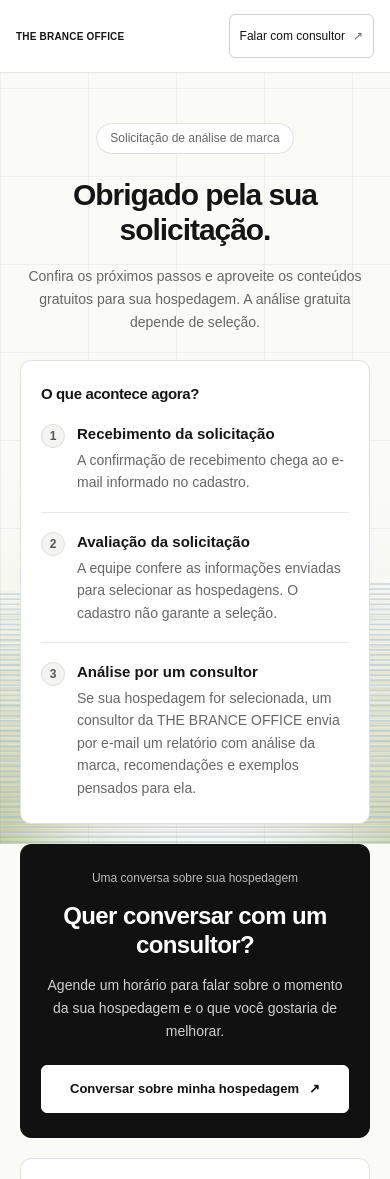
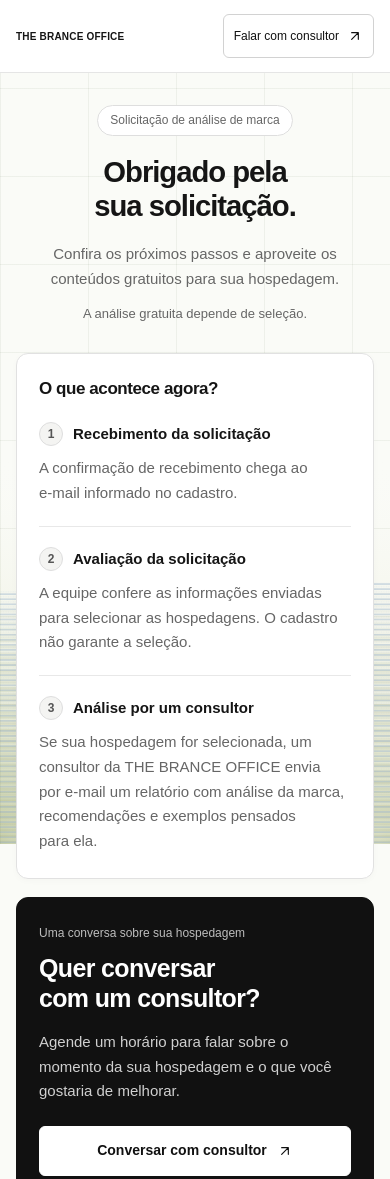
Before and after one commit to branceofficecbo-cell/analisedemarca-the-brance-office-leads, a website with bundled scripts: page public/confirmacao.html in a window 390 px wide. Shown: the top 1179 px of the page. Built offline with nearby package versions, Linux system fonts and the light colour scheme; no server answers.

Commit message:
Melhora diagramação no celular e substitui setas por SVG

```diff
--- a/public/confirmacao.html
+++ b/public/confirmacao.html
@@ -15,7 +15,7 @@
   <a class="skip-link" href="#main">Ir para o conteúdo</a>
   <header class="site-header">
     <a href="/" class="wordmark" aria-label="THE BRANCE OFFICE, início"><span>THE BRANCE OFFICE</span></a>
-    <nav aria-label="Navegação principal"><a class="button button-white header-call booking-link" href="https://cal.com/thebranceoffice/conversa-30min" target="_blank" rel="noopener noreferrer"><span class="call-desktop">Conversar com consultor agora</span><span class="call-mobile">Falar com consultor</span><span aria-hidden="true">↗</span></a></nav>
+    <nav aria-label="Navegação principal"><a class="button button-white header-call booking-link" href="https://cal.com/thebranceoffice/conversa-30min" target="_blank" rel="noopener noreferrer"><span class="call-desktop">Conversar com consultor agora</span><span class="call-mobile">Falar com consultor</span><svg class="action-icon" width="16" height="16" viewBox="0 0 24 24" fill="none" stroke="currentColor" stroke-width="1.75" stroke-linecap="round" stroke-linejoin="round" aria-hidden="true" focusable="false"><path d="M7 17 17 7M7 7h10v10"/></svg></a></nav>
   </header>
   <main id="main"><section class="experience confirmation-page" aria-label="Próximos passos da solicitação"><div id="stage"></div></section></main>
   <footer class="site-footer"><div><a href="/privacidade.html" target="_blank" rel="noopener">Privacidade</a><span class="version-label">v2.0.0</span></div></footer>
--- a/public/confirmation.mjs
+++ b/public/confirmation.mjs
@@ -10,25 +10,26 @@ export function renderConfirmation({data,contact,submissionId,config}){
     ?'O envio do e-mail de confirmação foi solicitado. Confira sua caixa de entrada e a pasta de spam.'
     :'Seu cadastro já está registrado. A confirmação por e-mail será enviada em seguida.';
   const booking=safeUrl(config.bookingUrl)||'https://cal.com/thebranceoffice/conversa-30min';
+  const mailHTML=mail.replace(/e-mail/g,'<span class="keep-together">e-mail</span>');
   return `<div class="confirmation">
     <header class="confirmation-intro">
       <p class="receipt-status">${contact?'<span aria-hidden="true">✓</span> Solicitação registrada':'Solicitação de análise de marca'}</p>
       <h2 class="stage-heading" id="stage-title" tabindex="-1">${contact?'Obrigado.<br>Sua solicitação foi recebida.':'Obrigado pela sua solicitação.'}</h2>
-      <p class="stage-sub">${contact?`${name}, recebemos as informações de <strong>${hotel}</strong>. A equipe vai avaliar sua solicitação para a seleção das hospedagens.`:'Confira os próximos passos e aproveite os conteúdos gratuitos para sua hospedagem. A análise gratuita depende de seleção.'}</p>
+      <p class="stage-sub">${contact?`${name}, recebemos as informações de <strong>${hotel}</strong>. <span class="confirmation-selection">A equipe vai avaliar sua solicitação para a seleção das hospedagens.</span>`:'Confira os próximos passos e aproveite os conteúdos gratuitos para sua hospedagem. <span class="confirmation-selection">A análise gratuita depende de seleção.</span>'}</p>
     </header>
     <section class="confirmation-process" aria-labelledby="process-title">
       <h3 id="process-title">O que acontece agora?</h3>
       <ol class="confirmation-timeline">
-        <li><span class="timeline-marker ${contact?'is-complete':''}" aria-hidden="true">${contact?'✓':'1'}</span><div><h4>Recebimento da solicitação</h4><p>${contact?'Seus dados e respostas chegaram à equipe. ':''}${mail}</p></div></li>
+        <li><span class="timeline-marker ${contact?'is-complete':''}" aria-hidden="true">${contact?'✓':'1'}</span><div><h4>Recebimento da solicitação</h4><p>${contact?'Seus dados e respostas chegaram à equipe. ':''}${mailHTML}</p></div></li>
         <li><span class="timeline-marker" aria-hidden="true">2</span><div><h4>Avaliação da solicitação</h4><p>A equipe confere as informações enviadas para selecionar as hospedagens. O cadastro não garante a seleção.</p></div></li>
-        <li><span class="timeline-marker" aria-hidden="true">3</span><div><h4>Análise por um consultor</h4><p>Se sua hospedagem for selecionada, um consultor da THE BRANCE OFFICE envia por e-mail um relatório com análise da marca, recomendações e exemplos pensados para ela.</p></div></li>
+        <li><span class="timeline-marker" aria-hidden="true">3</span><div><h4>Análise por um consultor</h4><p>Se sua hospedagem for selecionada, um consultor da THE BRANCE OFFICE envia por <span class="keep-together">e-mail</span> um relatório com análise da marca, recomendações e exemplos pensados para ela.</p></div></li>
       </ol>
     </section>
     <section class="confirmation-call" aria-labelledby="conversation-title">
       <p class="eyebrow">Uma conversa sobre sua hospedagem</p>
       <h3 id="conversation-title">Quer conversar com um consultor?</h3>
       <p>Agende um horário para falar sobre o momento da sua hospedagem e o que você gostaria de melhorar.</p>
-      <a class="button button-black" href="${escape(booking)}" target="_blank" rel="noopener noreferrer">Conversar sobre minha hospedagem <span aria-hidden="true">↗</span></a>
+      <a class="button button-black" href="${escape(booking)}" target="_blank" rel="noopener noreferrer"><span class="conversation-label-desktop">Conversar sobre minha hospedagem</span><span class="conversation-label-mobile">Conversar com consultor</span><svg class="action-icon" width="16" height="16" viewBox="0 0 24 24" fill="none" stroke="currentColor" stroke-width="1.75" stroke-linecap="round" stroke-linejoin="round" aria-hidden="true" focusable="false"><path d="M7 17 17 7M7 7h10v10"/></svg></a>
     </section>
     ${renderGifts(config)}
     ${submissionId?`<p class="receipt-meta">Protocolo: ${escape(submissionId)}</p>`:''}
--- a/public/gifts.mjs
+++ b/public/gifts.mjs
@@ -4,7 +4,7 @@ const escape=value=>String(value).replace(/[&<>"']/g,c=>({'&':'&amp;','<':'&lt;'
 
 function giftAccess(url,label,primary=false) {
   const className=primary?'button-black':'button-white';
-  return `<div class="gift-access">${url?`<a class="button ${className}" href="${escape(url)}" target="_blank" rel="noopener noreferrer">${label} <span aria-hidden="true">↗</span></a>`:`<button class="button ${className}" type="button" disabled>${label}</button><span class="gift-availability">Em breve</span>`}</div>`;
+  return `<div class="gift-access">${url?`<a class="button ${className}" href="${escape(url)}" target="_blank" rel="noopener noreferrer">${label} <svg class="action-icon" width="16" height="16" viewBox="0 0 24 24" fill="none" stroke="currentColor" stroke-width="1.75" stroke-linecap="round" stroke-linejoin="round" aria-hidden="true" focusable="false"><path d="M7 17 17 7M7 7h10v10"/></svg></a>`:`<button class="button ${className}" type="button" disabled>${label}</button><span class="gift-availability">Em breve</span>`}</div>`;
 }
 
 export function renderGifts(config={}) {
--- a/public/styles.css
+++ b/public/styles.css
@@ -269,3 +269,49 @@ html{-webkit-text-size-adjust:100%;text-size-adjust:100%}button,a,input,select,t
   .confirmation .gifts-list .gift-access .button{font-size:14px}
 }
 @media(max-width:479px){.registration-card .fields-grid{grid-template-columns:1fr;gap:18px}.registration-card #lead-form{padding:18px}.registration-card .registration-section.person-data{padding:19px 15px}}
+
+/* Setas vetoriais: o desenho não depende da fonte de emojis do celular. */
+.action-icon{display:block;width:16px;height:16px;flex:0 0 16px}
+.confirmation-selection{display:block;margin-top:12px}
+.keep-together{white-space:nowrap}
+.conversation-label-mobile{display:none}
+
+/* Próximos passos no celular: texto usa toda a largura do cartão. */
+@media(max-width:650px){
+  .experience:has(.confirmation){padding:16px 16px 40px;min-height:0}
+  .confirmation{margin:0 auto}
+  .confirmation-intro{padding:16px 8px 28px}
+  .confirmation .receipt-status{font-size:12px;margin-bottom:20px;padding:6px 12px}
+  .confirmation #stage-title{font-size:clamp(27px,7.5vw,32px);line-height:1.16;max-width:340px;text-wrap:balance;margin-bottom:18px}
+  .confirmation-intro .stage-sub{font-size:15px;line-height:1.65;text-wrap:pretty;max-width:360px}
+  .confirmation-intro .stage-sub strong{overflow-wrap:anywhere}
+  .confirmation-selection{font-size:13px;line-height:1.6;margin-top:12px}
+  .confirmation-process,.confirmation-call,.confirmation .gifts-list{padding:24px 22px;border-radius:12px}
+  .confirmation-process>h3{font-size:17px;line-height:1.35;margin-bottom:22px;text-wrap:balance}
+  .confirmation-timeline li{position:relative;display:block;padding:20px 0}
+  .confirmation-timeline li:first-child{padding-top:0}
+  .confirmation-timeline li:last-child{padding-bottom:0}
+  .confirmation-timeline .timeline-marker{position:absolute;top:20px;left:0;margin:0;width:24px;height:24px}
+  .confirmation-timeline li:first-child .timeline-marker{top:0}
+  .confirmation-timeline h4{font-size:15px;line-height:1.45;min-height:24px;margin:0;padding:1px 0 0 34px;text-wrap:pretty}
+  .confirmation-timeline p{font-size:15px;line-height:1.65;margin-top:10px;text-wrap:pretty}
+  .confirmation-call{margin-top:18px;padding-top:26px;padding-bottom:26px;text-align:left}
+  .confirmation-call .eyebrow{font-size:12px;line-height:1.5;margin-bottom:12px}
+  .confirmation-call h3{font-size:clamp(23px,6.4vw,26px);line-height:1.2;margin:0 0 16px;max-width:320px;text-wrap:balance}
+  .confirmation-call>p:not(.eyebrow){font-size:15px;line-height:1.65;margin:0 0 22px;text-wrap:pretty}
+  .confirmation-call .button{width:100%;font-size:14px;line-height:1.4;min-height:50px;padding:13px 14px;gap:10px}
+  .conversation-label-desktop{display:none}
+  .conversation-label-mobile{display:inline}
+  .confirmation .gifts-list{margin-top:18px}
+  .confirmation .gifts-list>h2{font-size:25px;line-height:1.2;max-width:300px;margin-bottom:14px;text-wrap:balance}
+  .confirmation .gifts-list .gifts-intro{font-size:15px;line-height:1.65;margin-bottom:24px;text-wrap:pretty}
+  .confirmation .gifts-list .gift-card{gap:18px;padding:24px 0}
+  .confirmation .gifts-list .gift-card:last-child{padding-bottom:0}
+  .confirmation .gifts-list .gift-card h3{font-size:18px;line-height:1.35;margin-bottom:10px}
+  .confirmation .gifts-list .gift-card p{font-size:15px;line-height:1.65;text-wrap:pretty}
+  .confirmation .gifts-list .gift-card .gift-note{font-size:13px;line-height:1.6;margin-top:12px}
+  .confirmation .gifts-list .gift-access .button{font-size:14px;min-height:50px;padding:13px 16px;gap:10px}
+  .confirmation .gift-availability{font-size:12px;line-height:1.5}
+  .confirmation .receipt-meta{font-size:11px;line-height:1.6;margin-top:22px}
+  .site-footer{padding:18px 20px}
+}
```
Also changed, not shown: public/index.html (+1 -1 lines).
